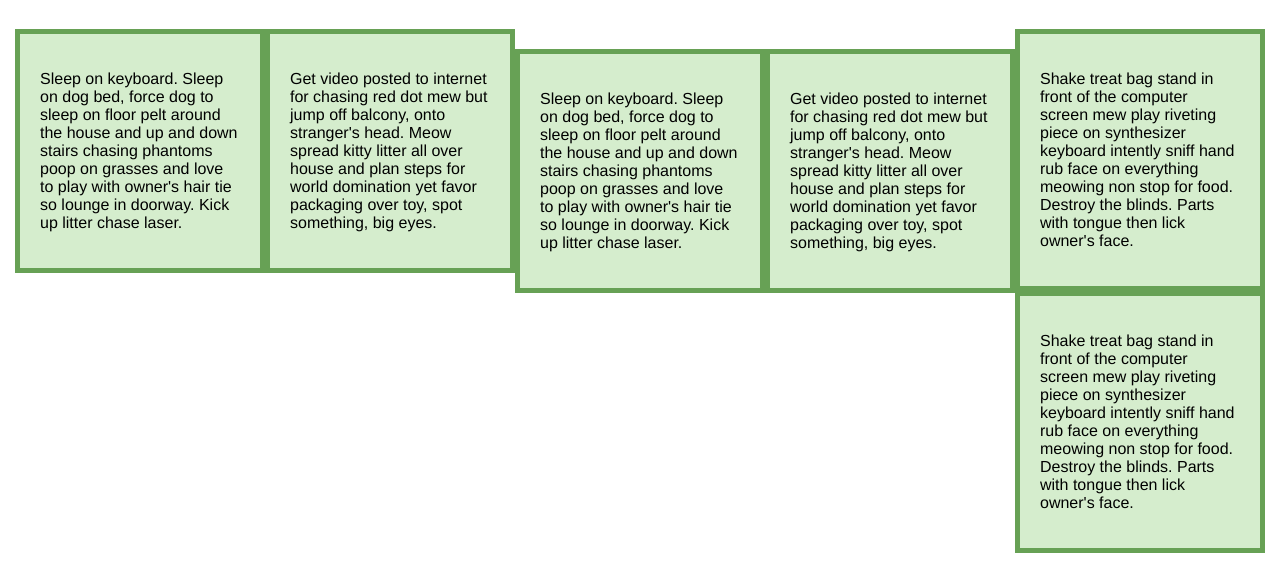
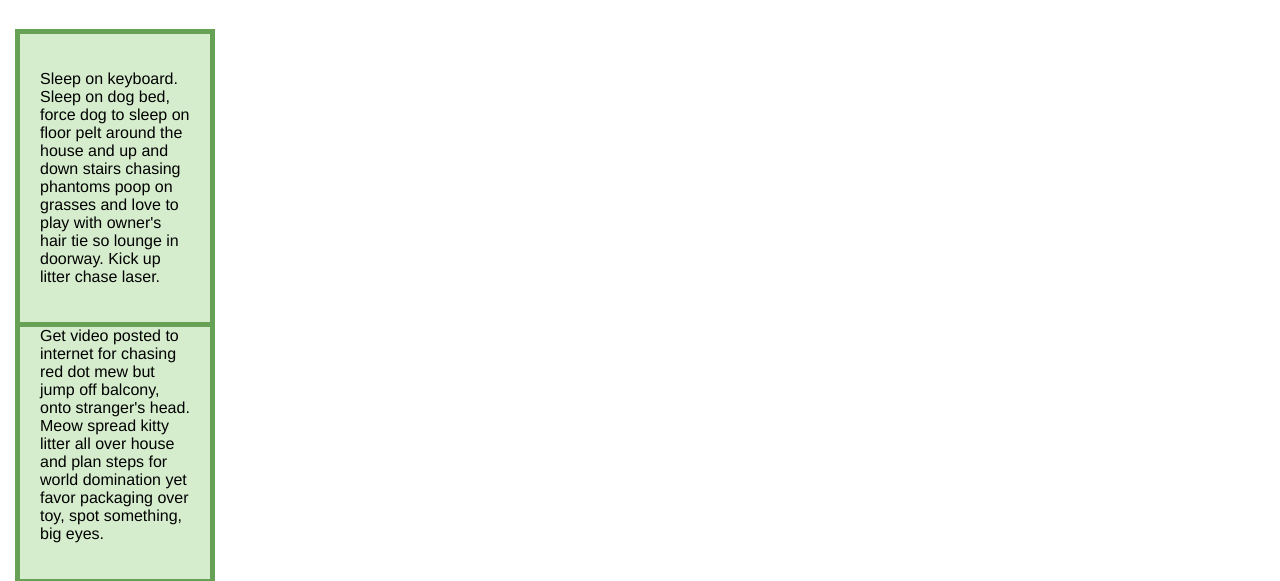
Before and after one commit to thegreencode/aa-html-css-project, a plain HTML site: page al_pics_and_links.html in a window 1280 px wide. Shown: the part 213-794 px from the top of the page. Drawn offline with Linux system fonts and the light colour scheme.

Commit message:
Update style.css
Links page layout - minor changes to box width

```diff
--- a/style.css
+++ b/style.css
@@ -46,7 +46,7 @@ body {
   }
 
   .column-3-left {
-    width: 200px;
+    width: 150px;
     background-color: #d5edcd;
     padding: 20px;
     border: 5px solid #67a155;
@@ -54,15 +54,14 @@ body {
   }
 
   .column-3-middle {
-    width: 200px;
+    width: 150px;
     background-color: #d5edcd;
     padding: 20px;
     border: 5px solid #67a155;
-    float: left;
   }
 
   .column-3-right {
-    width: 200px;
+    width: 150px;
     background-color: #d5edcd;
     padding: 20px;
     border: 5px solid #67a155;
```
